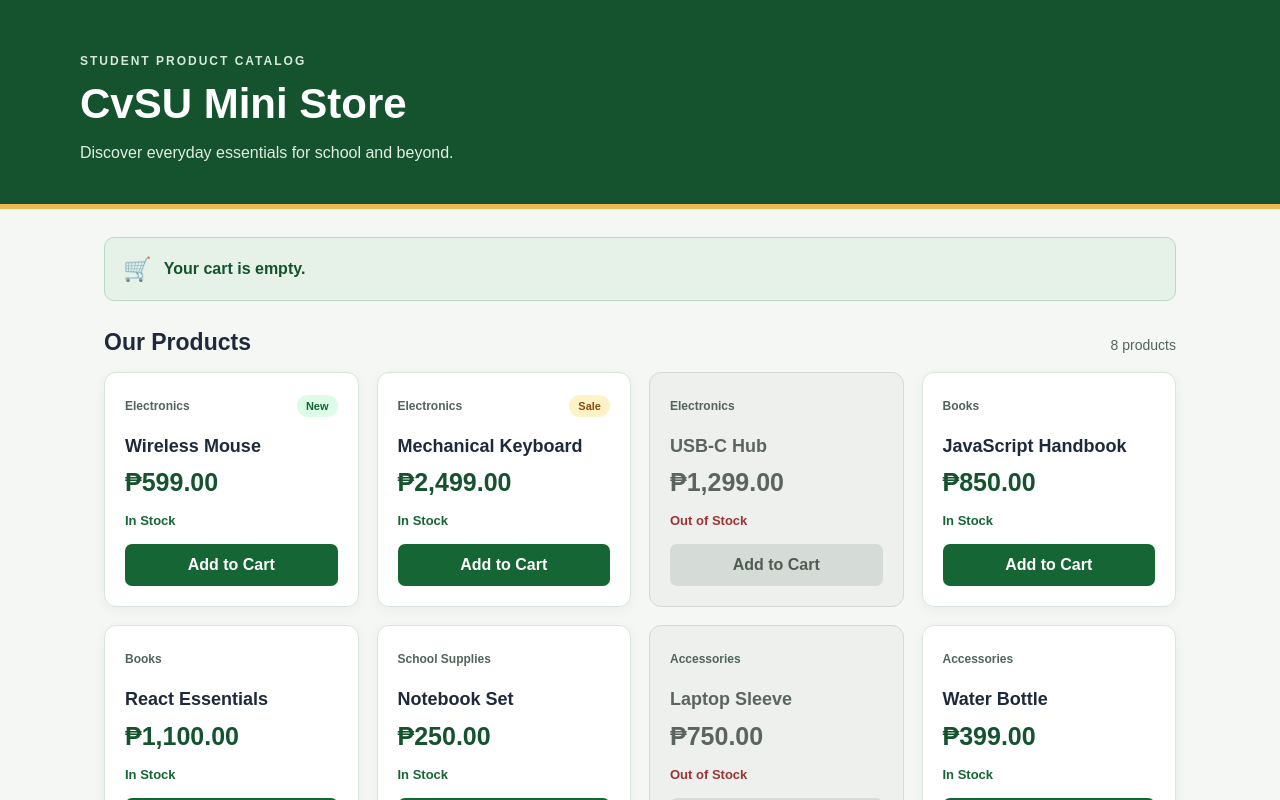
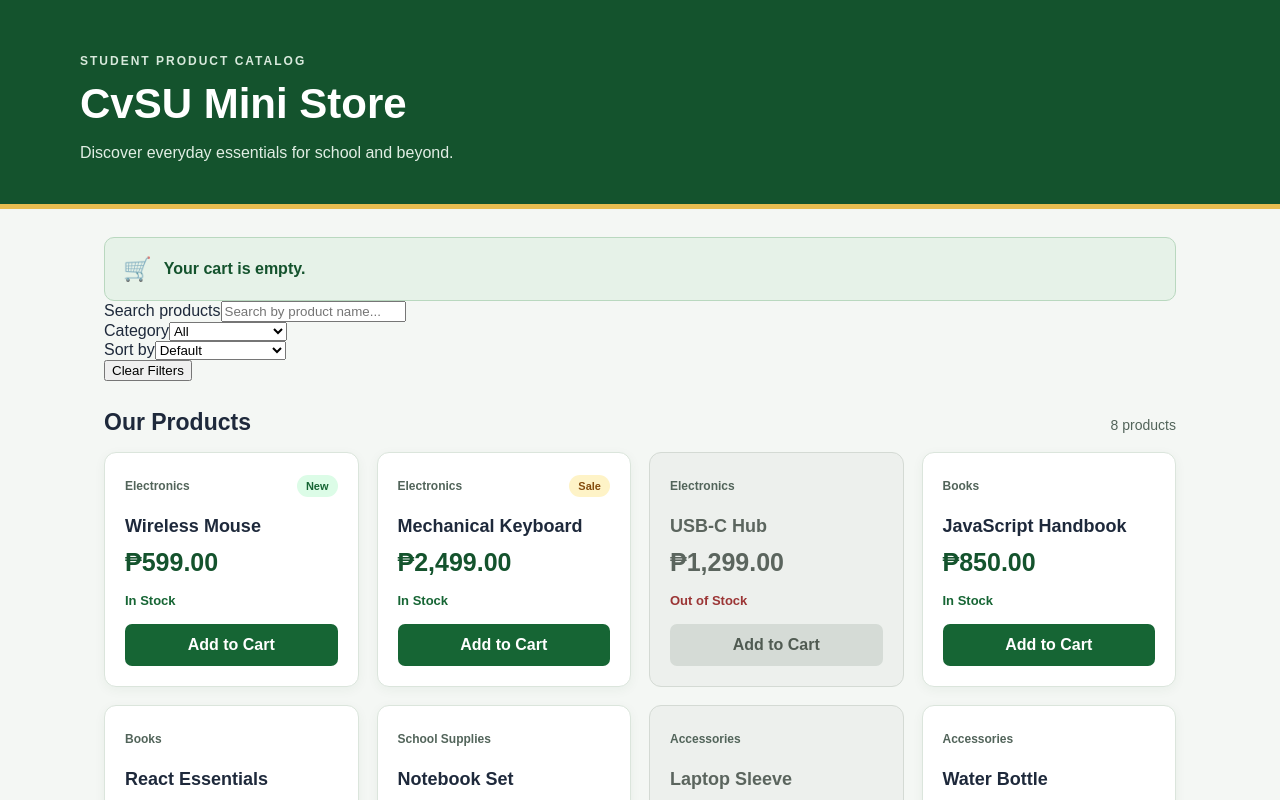
Before and after one commit to DimaculanganKateLynn2-2/Lab-4-product-catalog, a React (Vite) app: page / in a window 1280 px wide. Shown: the top 800 px of the page. Built offline with nearby package versions, Linux system fonts and the light colour scheme.

Commit message:
Connect filter state and derive sorted product list

```diff
--- a/src/App.jsx
+++ b/src/App.jsx
@@ -1,11 +1,34 @@
 import "./App.css";
 import { useState } from 'react';
 import ProductCard from './components/ProductCard.jsx';
+import SearchBar from './components/SearchBar.jsx';
 import products from './data/products.js';
 
 function App() {
   const [cartCount, setCartCount] = useState(0);
   const [lastAdded, setLastAdded] = useState('');
+  const [searchText, setSearchText] = useState('');
+  const [category, setCategory] = useState('All');
+  const [sortOrder, setSortOrder] = useState('default');
+
+  // Calculate matching products without changing the original array.
+  const filteredProducts = [...products].filter((product) => {
+    const matchesSearch = product.title.toLowerCase().includes(searchText.trim().toLowerCase());
+    const matchesCategory = category === 'All' || product.category === category;
+    return matchesSearch && matchesCategory;
+  });
+
+  if (sortOrder === 'low-to-high') {
+    filteredProducts.sort((a, b) => a.price - b.price);
+  } else if (sortOrder === 'high-to-low') {
+    filteredProducts.sort((a, b) => b.price - a.price);
+  }
+
+  function handleClearFilters() {
+    setSearchText('');
+    setCategory('All');
+    setSortOrder('default');
+  }
 
   function handleAddToCart(title) {
     setCartCount((previousCount) => previousCount + 1);
@@ -28,12 +51,21 @@ function App() {
             ? 'Your cart is empty.'
             : `Items added to cart: ${cartCount} (Last added: ${lastAdded})`}</p>
         </div>
+        <SearchBar
+          searchText={searchText}
+          category={category}
+          sortOrder={sortOrder}
+          onSearchChange={setSearchText}
+          onCategoryChange={setCategory}
+          onSortChange={setSortOrder}
+          onClearFilters={handleClearFilters}
+        />
         <div className="section-heading">
           <h2>Our Products</h2>
           <span>{products.length} products</span>
         </div>
         <section className="product-grid" aria-label="Product catalog">
-          {products.map((product) => (
+          {filteredProducts.map((product) => (
             <ProductCard
               key={product.id}
               title={product.title}
```
